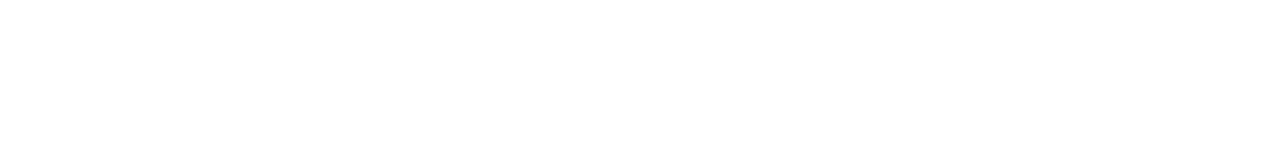
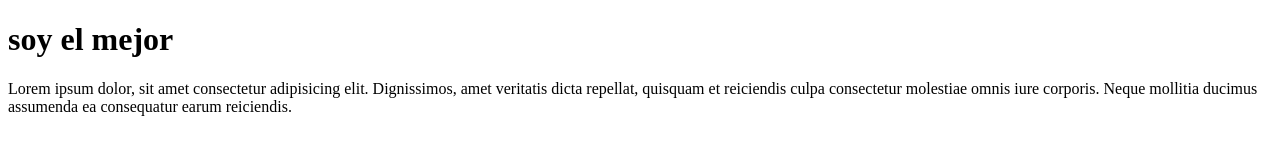
Before and after one commit to edyy-1010/Curso_Bluuweb, a plain HTML site: page index.html in a window 1280 px wide. Drawn offline with Linux system fonts and the light colour scheme.

Commit message:
El titulo en index

```diff
--- a/index.html
+++ b/index.html
@@ -7,6 +7,7 @@
   <title>Document</title>
 </head>
 <body>
-
+  <h1>soy el mejor</h1>
+  <p>Lorem ipsum dolor, sit amet consectetur adipisicing elit. Dignissimos, amet veritatis dicta repellat, quisquam et reiciendis culpa consectetur molestiae omnis iure corporis. Neque mollitia ducimus assumenda ea consequatur earum reiciendis.</p>
 </body>
 </html>
```
